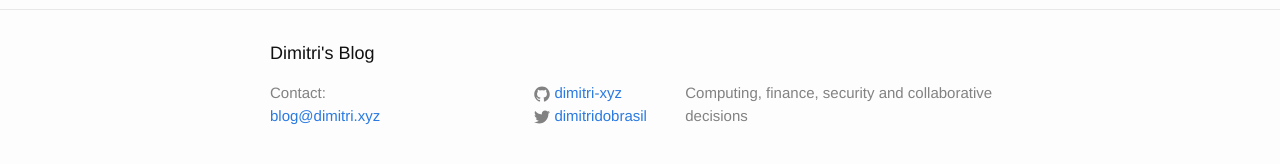
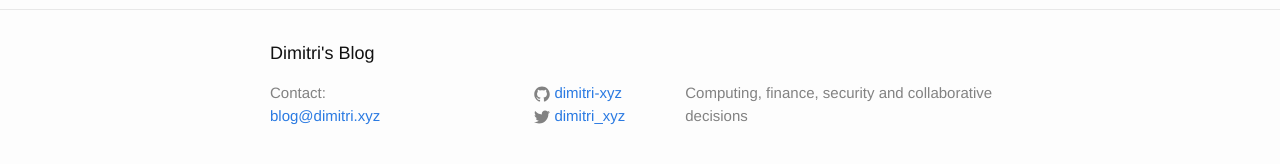
Before and after one commit to dimitri-xyz/dimitri-xyz.github.io, a Jekyll site: the page built from index.html, in a window 1280 px wide. Shown: the part 557-721 px from the top of the page. Built offline with Jekyll 4.4.1, drawn with Linux system fonts in a browser that asks for light colours.

Commit message:
Update twitter handle

```diff
--- a/_config.yml
+++ b/_config.yml
@@ -11,7 +11,7 @@ email: blog@dimitri.xyz
 description: Computing, finance, security and collaborative decisions
 baseurl: "" # the subpath of your site, e.g. /blog
 # "http://dimitri-xyz.github.io" # the base hostname & protocol for your site
-twitter_username: dimitridobrasil
+twitter_username: dimitri_xyz
 github_username:  dimitri-xyz
 
 # Build settings
```
